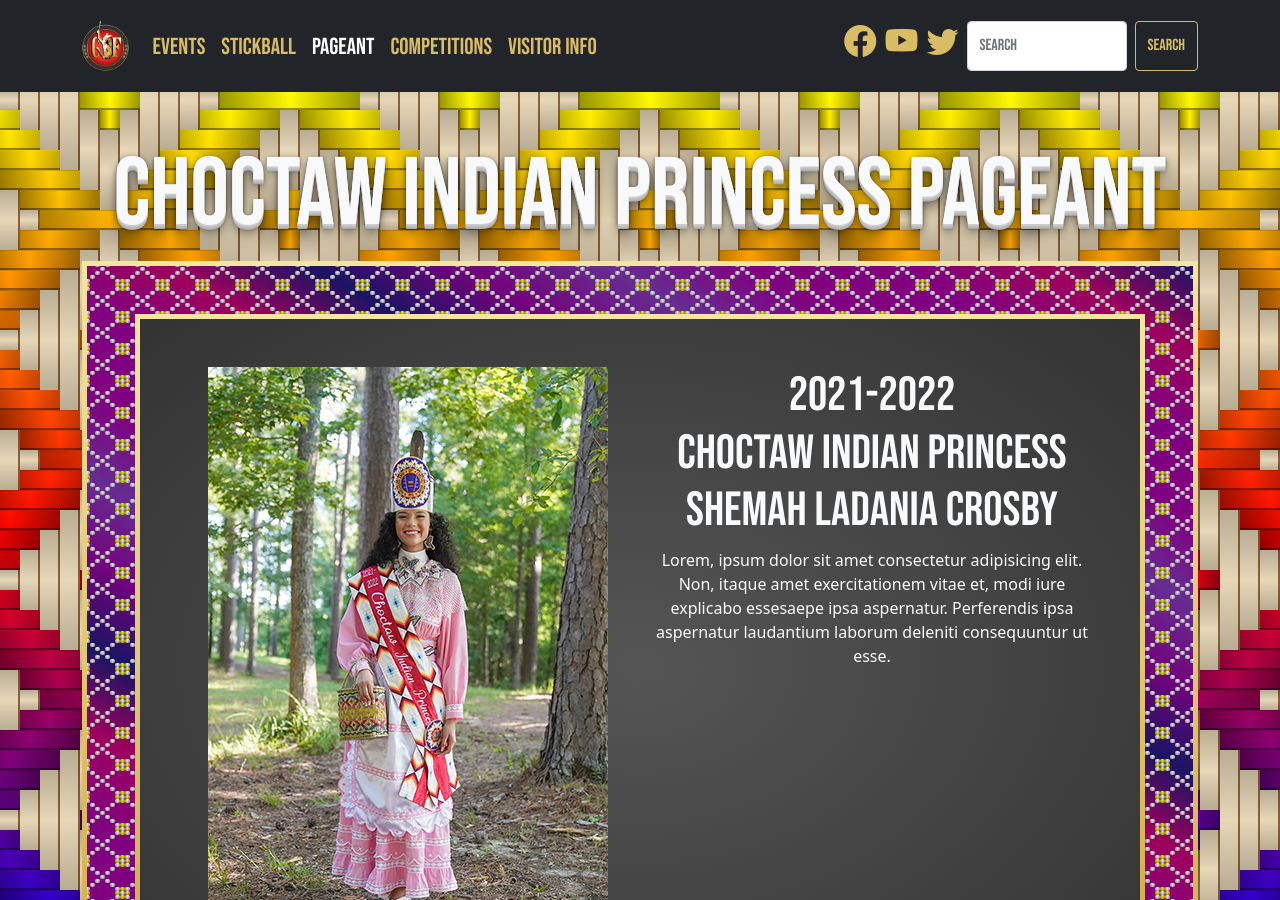
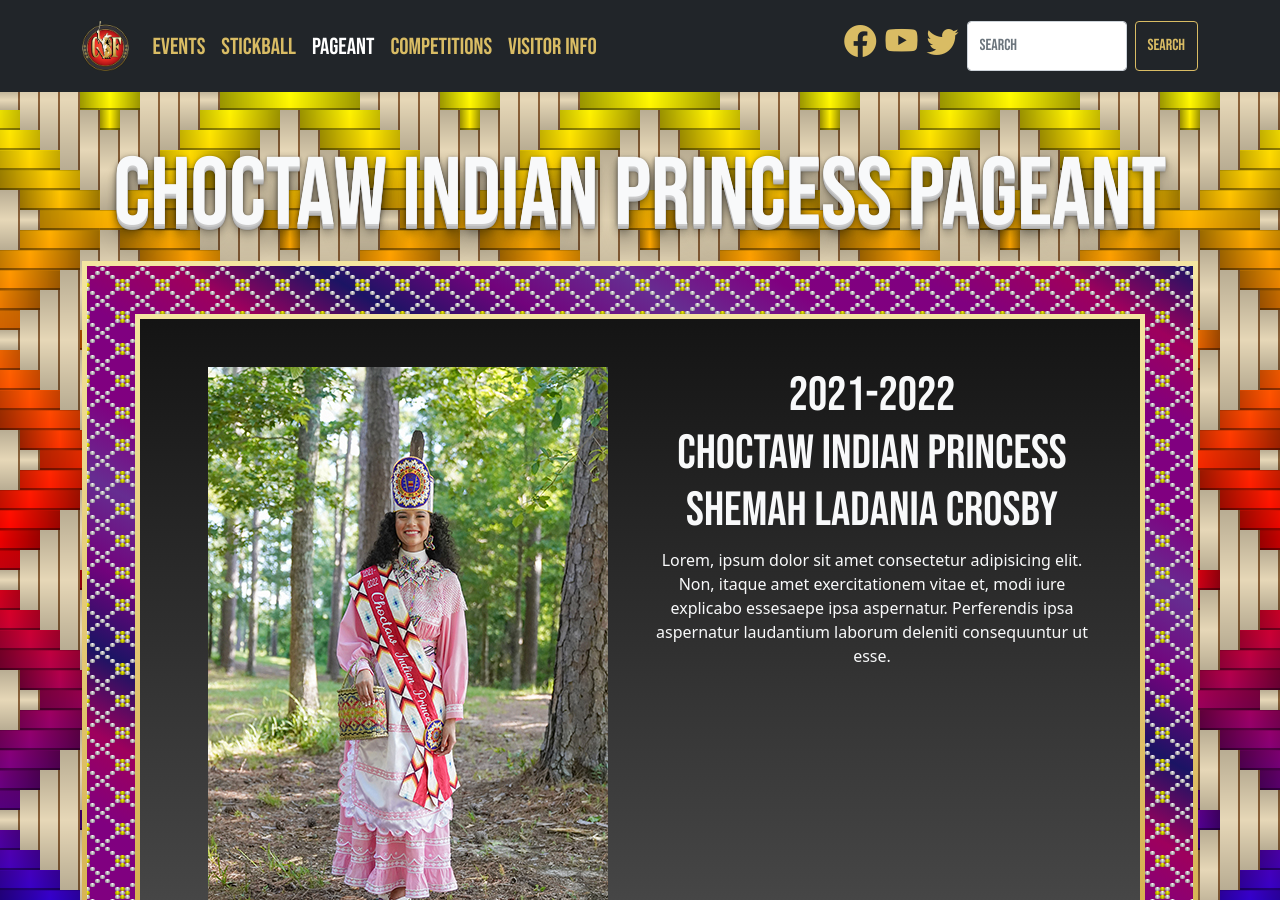
Before and after one commit to smattera/smattera.github.io, a Jekyll site: the page built from pageant/index.md, in a window 1280 px wide and 900 px high. Built offline with Jekyll 4.4.1, drawn with Linux system fonts in a browser that asks for light colours; nearby versions of some CDN libraries.

Commit message:
Update pageant.html

```diff
--- a/_includes/pageant.html
+++ b/_includes/pageant.html
@@ -2,7 +2,7 @@
   <div class="container">
     <h1 class="shadow-text">Choctaw Indian Princess Pageant</h1>
     <div class="card-gold-border p-5 beadwork-bg">
-      <div class="card-gold-border p-5" style="background: radial-gradient(#555, #333)">
+      <div class="card-gold-border p-5" style="background: linear-gradient(to bottom, rgba(20,20,20,1), rgba(80,80,80,1));">
         <div class="row">
           <div class="col-lg">
             <img src="../assets/img/princess.jpg" alt="Shemah Ladania Crosby" class="img-fluid">
```
